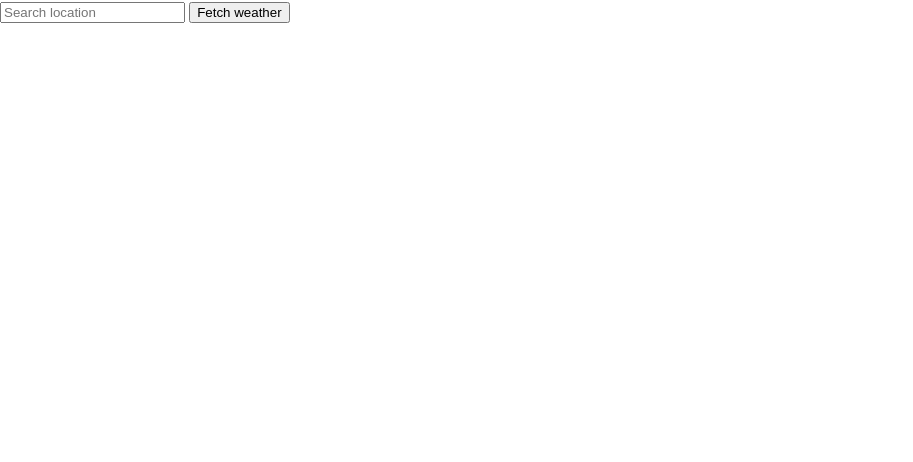
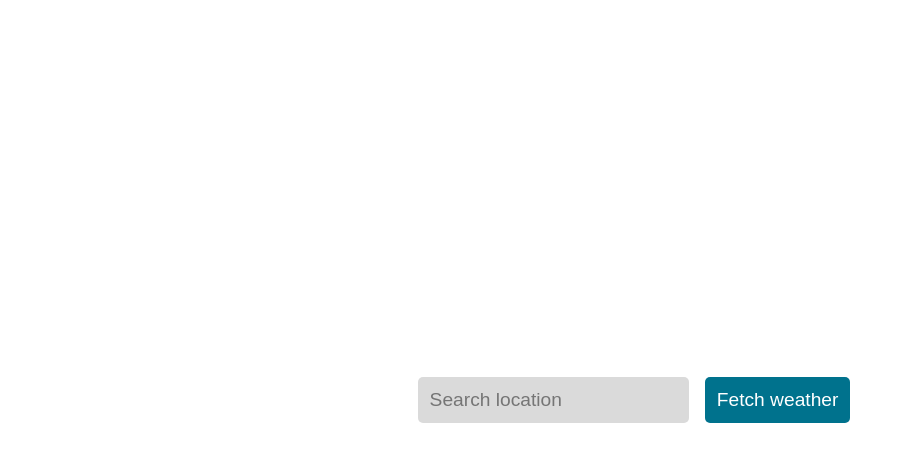
Before and after one commit to ZachTheMighty/weather-app-assigment, a website built with webpack: page src/index.html in a window 1280 px wide. Shown: the whole page, without its empty margins (0-913 px from the left). Built offline with nearby package versions, Linux system fonts and the light colour scheme.

Commit message:
add: css to form

```diff
--- a/src/index.css
+++ b/src/index.css
@@ -18,4 +18,36 @@ body {
     sans-serif;
   padding: 0;
   margin: 0;
+  display: flex;
+  flex-flow: column nowrap;
+  justify-content: center;
+  align-items: center;
+  gap: 24px;
 }
+
+input {
+  background-color: #dadada;
+}
+
+button {
+  background-color: #00728d;
+  color: white;
+}
+
+input:focus {
+  outline: 0;
+}
+
+input,
+button {
+  font-size: 1.2rem;
+  border: 0;
+  border-radius: 5px;
+  padding: 12px;
+  margin-right: 12px;
+}
+
+input:hover,
+button:hover {
+  filter: brightness(0.9);
+}
```
